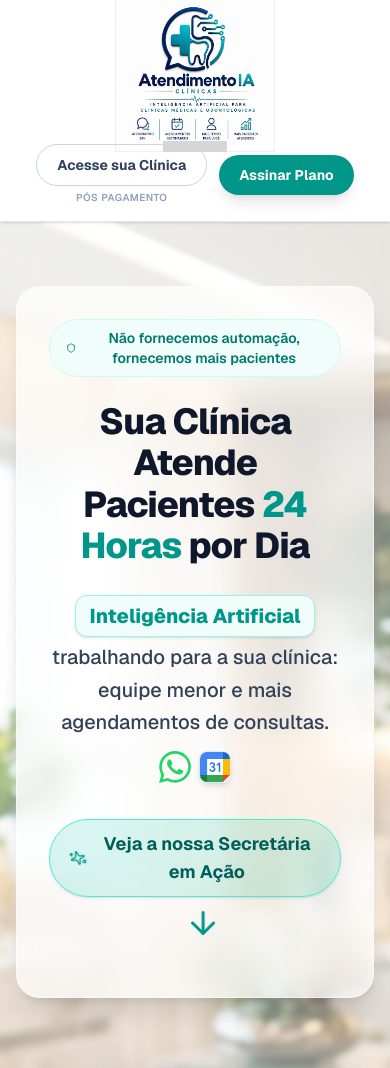
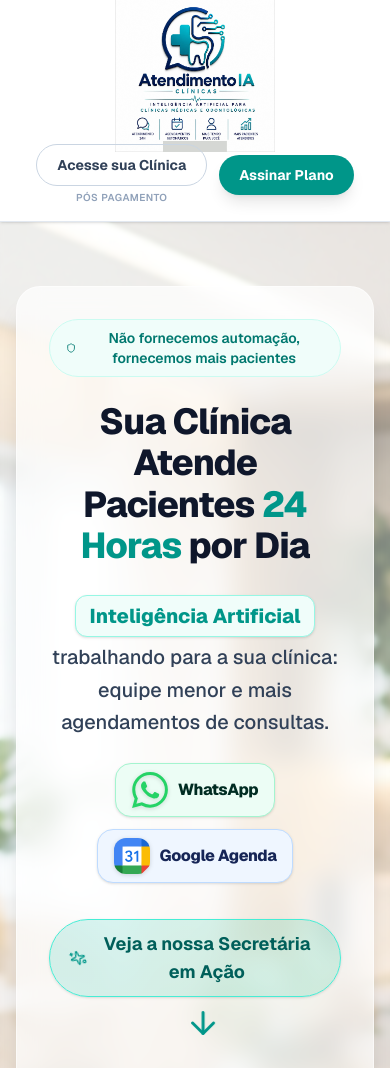
Before and after one commit to aloiziofilhoatendimentoia/site-atendimento-ia, a Next.js app: page / in a window 390 px wide. Shown: the top 1068 px of the page. Built offline with nearby package versions, Linux system fonts and the light colour scheme.

Commit message:
feat(ui): dynamic tomorrow date on appointment card and prominent WhatsApp + Google Agenda badges

```diff
--- a/src/app/page.tsx
+++ b/src/app/page.tsx
@@ -134,18 +134,31 @@ export default function LandingPage() {
           const step = CONVERSATION_SCRIPT[i];
           const time = new Date().toLocaleTimeString([], { hour: '2-digit', minute: '2-digit' });
 
+          // Se for o card da ficha de agendamento, calcula dinamicamente a data exata de amanhã (DD/MM/AAAA)
+          let messageText = step.text;
+          if (step.text && step.text.includes('Ficha do Agendamento Odontológico')) {
+            const tomorrow = new Date();
+            tomorrow.setDate(tomorrow.getDate() + 1);
+            const dia = String(tomorrow.getDate()).padStart(2, '0');
+            const mes = String(tomorrow.getMonth() + 1).padStart(2, '0');
+            const ano = tomorrow.getFullYear();
+            const dataFormatada = `${dia}/${mes}/${ano} às 10:00h`;
+
+            messageText = `**Ficha do Agendamento Odontológico**:\n- Paciente: Mariana Souza Alves\n- Cirurgião-Dentista: Dr. Lucas\n- Data: ${dataFormatada}\n- Local: Av. Boa Viagem, 1420 - Sala 402`;
+          }
+
           if (step.sender === 'user') {
             // Tempo humano de leitura e resposta do paciente (5.5 segundos)
             await new Promise(r => setTimeout(r, 5500));
             if (isCancelled) break;
-            setMessages(prev => [...prev, { ...step, time }]);
+            setMessages(prev => [...prev, { ...step, text: messageText, time }]);
           } else {
             setIsTyping(true);
             const delay = step.typingDelay || 8500;
             await new Promise(r => setTimeout(r, delay));
             if (isCancelled) break;
             setIsTyping(false);
-            setMessages(prev => [...prev, { ...step, time }]);
+            setMessages(prev => [...prev, { ...step, text: messageText, time }]);
             // Pausa humana entre mensagens da secretária (3.5 segundos)
             await new Promise(r => setTimeout(r, 3500));
           }
@@ -248,13 +261,19 @@ export default function LandingPage() {
                     </strong>{' '}
                     trabalhando para a sua clínica: equipe menor e mais agendamentos de consultas.
                   </span>
-                  <span className="inline-flex items-center gap-2 mt-1">
-                    {/* Ícone WhatsApp Oficial Verde */}
-                    <svg viewBox="0 0 24 24" className="w-8 h-8 fill-[#25D366]" xmlns="http://www.w3.org/2000/svg">
-                      <path d="M17.472 14.382c-.297-.149-1.758-.867-2.03-.967-.273-.099-.471-.148-.67.15-.197.297-.767.966-.94 1.164-.173.199-.347.223-.644.075-.297-.15-1.255-.463-2.39-1.475-.883-.788-1.48-1.761-1.653-2.059-.173-.297-.018-.458.13-.606.134-.133.298-.347.446-.52.149-.174.198-.298.298-.497.099-.198.05-.371-.025-.52-.075-.149-.669-1.612-.916-2.207-.242-.579-.487-.5-.669-.51a12.8 12.8 0 0 0-.57-.01c-.198 0-.52.074-.792.372s-1.04 1.016-1.04 2.479 1.065 2.876 1.213 3.074c.149.198 2.096 3.2 5.077 4.487.709.306 1.262.489 1.694.625.712.227 1.36.195 1.871.118.571-.085 1.758-.719 2.006-1.413.248-.694.248-1.289.173-1.413-.074-.124-.272-.198-.57-.347m-5.421 7.403h-.004a9.87 9.87 0 0 1-5.031-1.378l-.361-.214-3.741.982.998-3.648-.235-.374a9.86 9.86 0 0 1-1.51-5.26c.001-5.45 4.436-9.884 9.888-9.884 2.64 0 5.122 1.03 6.988 2.898a9.825 9.825 0 0 1 2.893 6.994c-.003 5.45-4.437 9.884-9.885 9.884m8.413-18.297A11.815 11.815 0 0 0 12.05 0C5.495 0 .16 5.335.157 11.892c0 2.096.547 4.142 1.588 5.945L.057 24l6.305-1.654a11.882 11.882 0 0 0 5.683 1.448h.005c6.554 0 11.89-5.335 11.893-11.893a11.821 11.821 0 0 0-3.48-8.413Z"/>
-                    </svg>
-                    {/* Ícone Google Agenda */}
-                    <img src="/google-agenda.svg" className="w-8 h-8 rounded-lg object-contain shadow-md border border-slate-200" alt="Google Agenda" />
+                  {/* Destaque das Integrações WhatsApp + Google Agenda */}
+                  <span className="flex flex-wrap items-center justify-center lg:justify-start gap-3 mt-3 pt-1">
+                    <span className="inline-flex items-center gap-2.5 bg-emerald-50 hover:bg-emerald-100/80 border border-emerald-200 text-emerald-900 px-4 py-2 rounded-2xl shadow-sm transition-all transform hover:scale-105">
+                      <svg viewBox="0 0 24 24" className="w-9 h-9 fill-[#25D366] shrink-0 drop-shadow-sm" xmlns="http://www.w3.org/2000/svg">
+                        <path d="M17.472 14.382c-.297-.149-1.758-.867-2.03-.967-.273-.099-.471-.148-.67.15-.197.297-.767.966-.94 1.164-.173.199-.347.223-.644.075-.297-.15-1.255-.463-2.39-1.475-.883-.788-1.48-1.761-1.653-2.059-.173-.297-.018-.458.13-.606.134-.133.298-.347.446-.52.149-.174.198-.298.298-.497.099-.198.05-.371-.025-.52-.075-.149-.669-1.612-.916-2.207-.242-.579-.487-.5-.669-.51a12.8 12.8 0 0 0-.57-.01c-.198 0-.52.074-.792.372s-1.04 1.016-1.04 2.479 1.065 2.876 1.213 3.074c.149.198 2.096 3.2 5.077 4.487.709.306 1.262.489 1.694.625.712.227 1.36.195 1.871.118.571-.085 1.758-.719 2.006-1.413.248-.694.248-1.289.173-1.413-.074-.124-.272-.198-.57-.347m-5.421 7.403h-.004a9.87 9.87 0 0 1-5.031-1.378l-.361-.214-3.741.982.998-3.648-.235-.374a9.86 9.86 0 0 1-1.51-5.26c.001-5.45 4.436-9.884 9.888-9.884 2.64 0 5.122 1.03 6.988 2.898a9.825 9.825 0 0 1 2.893 6.994c-.003 5.45-4.437 9.884-9.885 9.884m8.413-18.297A11.815 11.815 0 0 0 12.05 0C5.495 0 .16 5.335.157 11.892c0 2.096.547 4.142 1.588 5.945L.057 24l6.305-1.654a11.882 11.882 0 0 0 5.683 1.448h.005c6.554 0 11.89-5.335 11.893-11.893a11.821 11.821 0 0 0-3.48-8.413Z"/>
+                      </svg>
+                      <span className="font-extrabold text-base sm:text-lg tracking-tight text-emerald-950">WhatsApp</span>
+                    </span>
+
+                    <span className="inline-flex items-center gap-2.5 bg-blue-50 hover:bg-blue-100/80 border border-blue-200 text-blue-900 px-4 py-2 rounded-2xl shadow-sm transition-all transform hover:scale-105">
+                      <img src="/google-agenda.svg" className="w-9 h-9 rounded-xl object-contain drop-shadow-sm" alt="Google Agenda" />
+                      <span className="font-extrabold text-base sm:text-lg tracking-tight text-blue-950">Google Agenda</span>
+                    </span>
                   </span>
                 </p>
 
```
